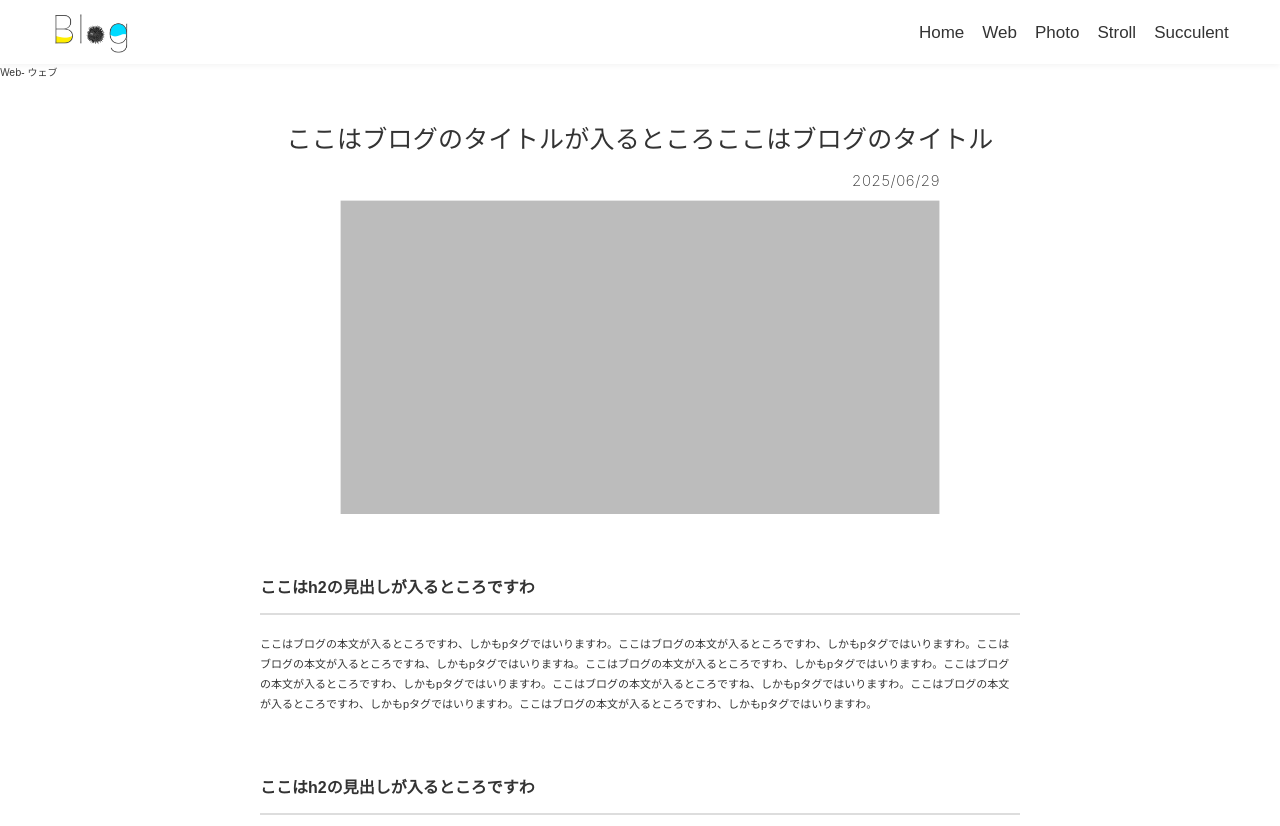
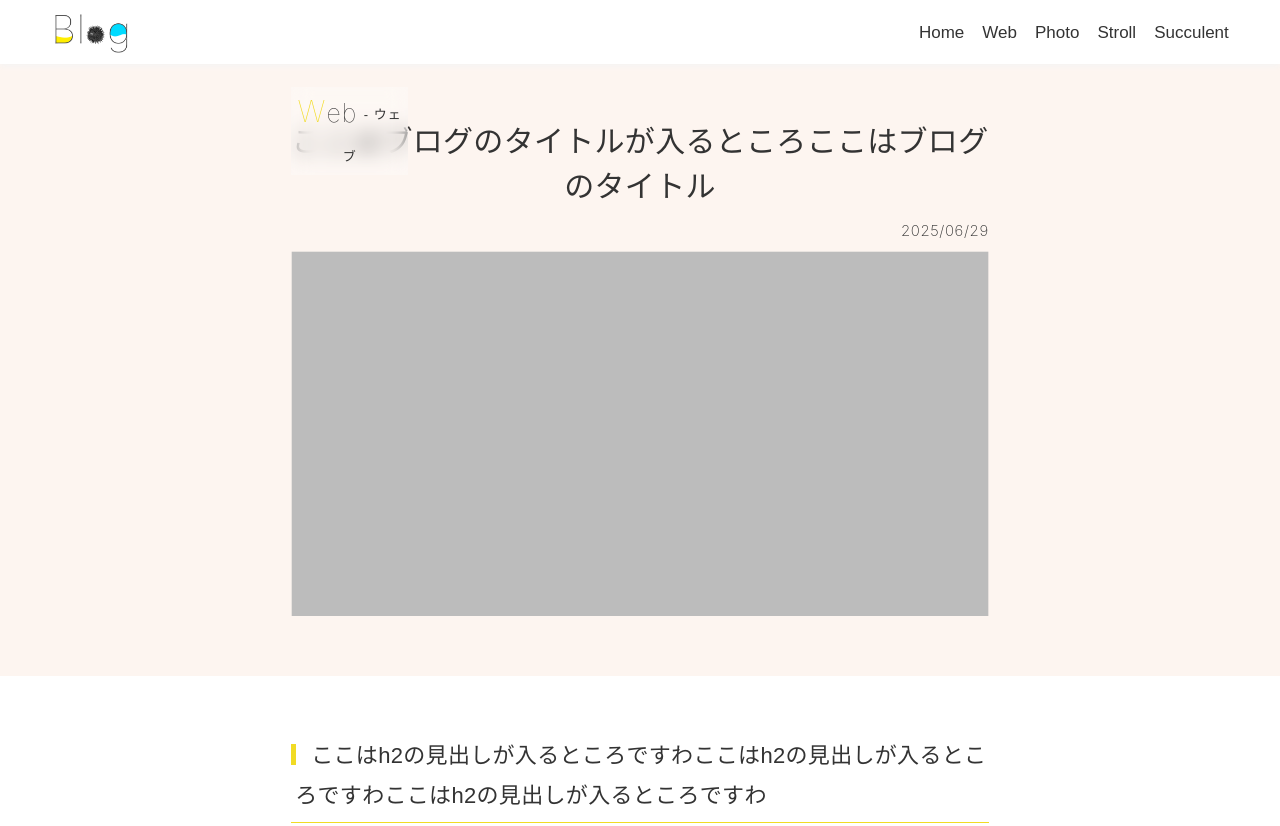
Before and after one commit to Ishikawa-Yutaka/my-blog, an Astro site: page /my-blog/blog/post-web-1 in a window 1280 px wide. Shown: the top 826 px of the page. Built offline with nearby package versions, Linux system fonts and the light colour scheme; Astro itself is replaced by a stand-in of ours; a web font is replaced by a local one.

Commit message:
ブロブ詳細ページ作成

```diff
--- a/src/layouts/BlogPostLayout.astro
+++ b/src/layouts/BlogPostLayout.astro
@@ -4,18 +4,19 @@ import { NORMALIZED_BASE_URL, getPath } from '../env';
 const { frontmatter } = Astro.props;
 ---
 <main>
-  <div class="page-category">Web<span>- ウェブ</span></div>
-    <article class="blog-post container">
+    <article class="blog-post"></article>
+        <div class="header-wrapper">
           <header class="post-header">
+            <div class="category-info">Web<span>- ウェブ</span></div>
             <h1 class="post-title">
               ここはブログのタイトルが入るところここはブログのタイトル
             </h1>
             <time class="post-date" datetime="2025-06-29">2025/06/29</time>
             <img src={getPath('images/img-test.png')} alt="logo">
           </header>
-
+        </div>
       <div class="post-content">
-        <h2>ここはh2の見出しが入るところですわ</h2>
+        <h2>ここはh2の見出しが入るところですわここはh2の見出しが入るところですわここはh2の見出しが入るところですわ</h2>
         <p>
           ここはブログの本文が入るところですわ、しかもpタグではいりますわ。ここはブログの本文が入るところですわ、しかもpタグではいりますわ。ここはブログの本文が入るところですね、しかもpタグではいりますね。ここはブログの本文が入るところですわ、しかもpタグではいりますわ。ここはブログの本文が入るところですわ、しかもpタグではいりますわ。ここはブログの本文が入るところですね、しかもpタグではいりますわ。ここはブログの本文が入るところですわ、しかもpタグではいりますわ。ここはブログの本文が入るところですわ、しかもpタグではいりますわ。
         </p>
@@ -27,7 +28,7 @@ const { frontmatter } = Astro.props;
 
         <figure>
           <img
-            src="https://via.placeholder.com/800x500?text=Image+Placeholder"
+            src={getPath('images/img-test.png')}
             alt="記事の画像"
           />
           <figcaption>画像も入りますわ</figcaption>
@@ -86,57 +87,63 @@ const { frontmatter } = Astro.props;
    ブログ詳細ページ用のスタイル
    =============================================== */
 
-/* ヘッダー */
-.site-header .header-top {
-  display: flex;
-  align-items: baseline;
-  justify-content: space-between;
-  flex-wrap: wrap;
-  gap: 10px;
-  padding-bottom: 15px;
+.category-info {
+  font-size: 2.5rem;
+  font-weight: 100;
+  letter-spacing: 0.04em;
+  color: var(--text-color);
+  display: block;
+  margin-bottom: 0.5em;
+  position: fixed;
+  top: 87px;
+  z-index: 10000;
+  background-color: rgba(255, 255, 255, 0.3);
+  width: 117px;
+  /* 背景を10px分ぼかす */
+  backdrop-filter: blur(10px);
+  -webkit-backdrop-filter: blur(10px); /* Safari向けのベンダープレフィックス */
 }
-.site-header .page-title {
-  margin: 0;
-  font-size: 2rem;
+
+.category-info::first-letter{
+  font-size: 3rem;
+  color: var(--category-web);
 }
-.site-header .breadcrumbs {
-  margin: 0;
-  font-size: 1rem;
-  color: #777;
-}
-.site-header .global-nav {
-  display: flex;
-  flex-wrap: wrap;
-  gap: 20px;
-  padding-top: 15px;
-  border-top: 1px solid var(--border-color);
-}
-.site-header .global-nav a {
-  color: var(--main-color);
-  text-decoration: none;
+
+.category-info span {
+  font-size: 1.3rem;
+  vertical-align: middle;
+  margin-left: 0.5em;
 }
 
 /* 記事本体 */
-.blog-post {
-  max-width: 800px; /* 記事エリアの最大幅を少し狭くして読みやすくする */
-  margin-top: 40px;
-  margin-bottom: 40px;
+.header-wrapper{
+  background-color: var(--main-color);
+  padding: 15px 0 20px;
+  margin-top: ８０px;
 }
 
 .post-header {
   text-align: center;
-  margin-bottom: 40px;
 }
+.post-content{
+  text-align: left;
+}
+.post-header,.post-content {
+  max-width: 800px; /* 記事エリアの最大幅を少し狭くして読みやすくする */
+  margin: 40px auto;
+  padding: 0 4vw;
+}
+
 .post-header img {
   width: 100%;
-  max-width: 600px;
+  max-width: 700px;
   margin: 0 auto;
   height: auto;
   object-fit: cover;
   margin-bottom: 20px;
 }
 .post-title {
-  font-size: 2.5rem;
+  font-size: clamp(2rem, 6vw, 3rem);
   font-weight: 400;
   margin: 0 0 10px 0;
   line-height: 1.5;
@@ -150,37 +157,63 @@ const { frontmatter } = Astro.props;
     text-align: right;
     display: inline-block;
     width: 100%;
-    max-width: 600px;
+    max-width: 700px;
     margin-bottom: 0.5em;
     letter-spacing: 0.04em;
 }
 
 .post-content {
-  font-size: 1.1rem;
+  font-size: 1.6rem;
   line-height: 1.8;
+  text-indent: 1em;
+  letter-spacing: 0.02em;
 }
 .post-content h2 {
-  font-size: 1.6rem;
+  font-size: 2.2rem;
   font-family: 'IBM Plex Sans JP', sans-serif;
+  font-weight:500;
+  color: var(--text-color);
   margin-top: 60px;
   margin-bottom: 20px;
-  padding-bottom: 10px;
-  border-bottom: 2px solid var(--border-color);
+  padding-bottom: 7px;
+  padding-left: 4px;
+  border-bottom: 1px solid var(--category-web);
+  position: relative;
 }
+
+.post-content h2::before{
+  content: "";
+  display: block;
+  width: 5px;
+  height: 21px;
+  background-color: var(--category-web);
+  position: absolute;
+  top: 8px;
+  left: 0;
+}
+
 .post-content p {
   margin: 0 0 20px 0;
+  font-weight:400;
 }
 .post-content figure {
   margin: 40px 0;
 }
+
+.post-content figure img {
+  width: 90%;
+  max-width: 600px;
+  margin: 0 auto;
+  height: auto;
+  object-fit: cover;
+  margin-bottom: 20px;
+  border-radius: 10px;
+}
 .post-content figcaption {
   text-align: center;
-  font-size: 0.9rem;
-  color: #777;
-  margin-top: 10px;
-}
-.post-content img {
-  border-radius: 5px;
+  font-size: 1.2rem;
+  color: var(--text-color);
+  margin-top: 0.1em;
 }
 
 /* 記事下のナビゲーション */
@@ -210,11 +243,16 @@ const { frontmatter } = Astro.props;
     font-size: 1.8rem;
   } */
   .post-content {
-    font-size: 1rem;
+    font-size: 1.5rem;
   }
+
   .post-content h2 {
-    font-size: 1.4rem;
+    font-size: 1.9rem;
   }
+.post-content h2::before{
+  top: 4px;
+ }
+
 }
 
 
--- a/src/pages/about.astro
+++ b/src/pages/about.astro
@@ -1,6 +1,6 @@
 ---
 // src/pages/about.astro
-import BaseLayout from '../layouts/BaseLayout.astro';
+import Layout from '../layouts/Layout.astro';
 import HeaderNavi from '../components/HeaderNavi.astro';
 import Footer from '../components/Footer.astro';
 import { getPath } from '../env';
```
Also changed, not shown: src/pages/index.astro (+10 -4 lines). Lines whose indentation alone changed are shown as unchanged.
